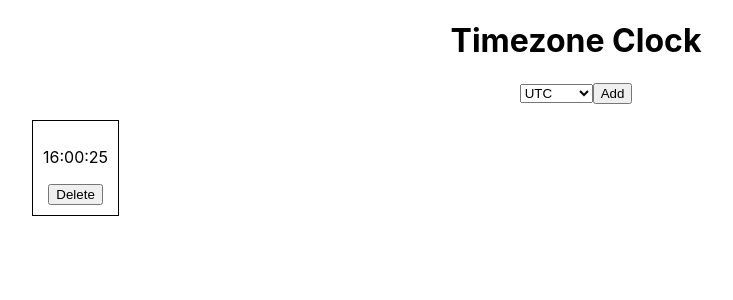
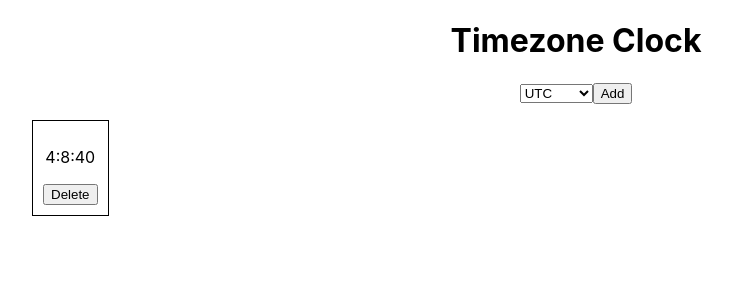
Before and after one commit to hyang77/timezone-clock-react, a React (Create React App) app: page / in a window 1280 px wide. Both pictures are taken after a click on the button "Add". Shown: the top 300 px of the page, without its empty margins (64-797 px from the left). Built offline with nearby package versions, Linux system fonts and the light colour scheme.

Commit message:
Set up UTC timer

```diff
--- a/src/components/Card/Card.js
+++ b/src/components/Card/Card.js
@@ -1,16 +1,46 @@
 import React from "react";
 import "./Card.css";
 
-function Card(props) {
+class Card extends React.Component {
+  constructor(props) {
+    super(props);
+    this.updateTime = this.updateTime.bind(this);
+    this.state = { hours: "", minutes: "", seconds: "" };
+  }
+  componentDidMount() {
+    this.timer = setInterval(this.updateTime, 1000);
+  }
+
+  updateTime() {
+    this.setState({
+      hours: new Date().getUTCHours(),
+      minutes: new Date().getUTCMinutes(),
+      seconds: new Date().getUTCSeconds(),
+    });
+    console.log("hi");
+  }
+
+  componentWillUnmount() {
+    clearInterval(this.timer);
+  }
+
+  render() {
+    const { hours, minutes, seconds } = this.state;
     return (
       <div className="time-card">
-      <p className="timezone">{props.timezone}</p>
-      <p>16:00:25</p>
-      <button type="button" onClick={() => props.removeClock(props.timezone)}>
+        <p className="timezone">{this.props.timezone}</p>
+        <p>
+          {hours}:{minutes}:{seconds}
+        </p>
+        <button
+          type="button"
+          onClick={() => this.props.removeClock(this.props.timezone)}
+        >
           Delete
         </button>
       </div>
     );
   }
+}
 
 export default Card;
```
Lines whose indentation alone changed are shown as unchanged.
